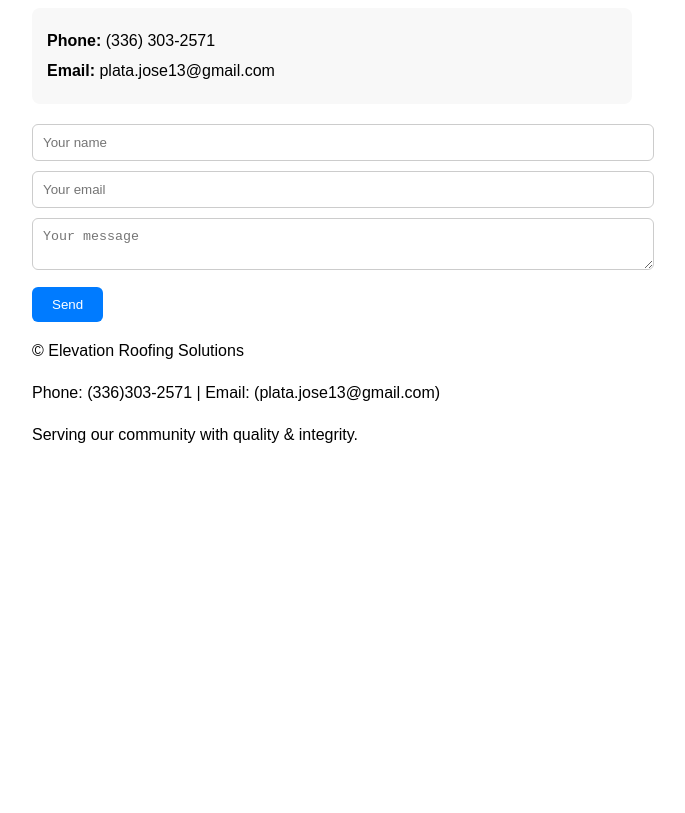
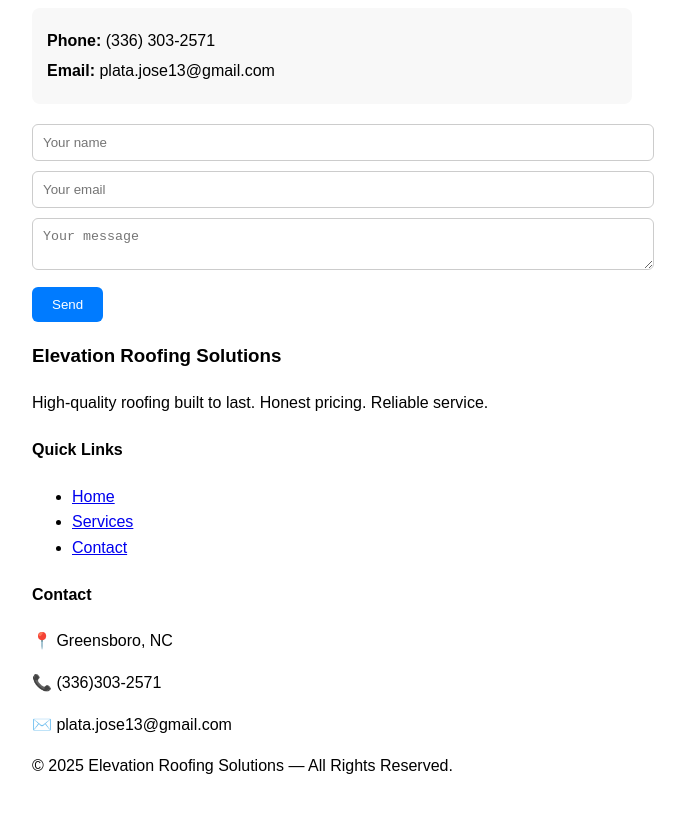
Before and after one commit to gerardojoseplata/elevation-roofing-site, a website: page contact.html in a window 1280 px wide. Shown: the part 105-918 px from the top of the page, without its empty margins (308-993 px from the left). Before the commit the page ends 800 px from the top, so only its background shows below. Drawn offline with Linux system fonts and the light colour scheme.

Commit message:
fixed footer on contact page

```diff
--- a/contact.html
+++ b/contact.html
@@ -55,12 +55,39 @@
         <textarea name="message" placeholder="Your message" required></textarea><br>
         <button type="submit">Send</button>
     </form>
-    <footer id="footer">
-    <div class="footer-content">
-        <p>© Elevation Roofing Solutions</p>
-        <p>Phone: (336)303-2571 | Email: (plata.jose13@gmail.com)</p>
-        <p>Serving our community with quality & integrity.</p>
+<footer class="site-footer">
+  <div class="footer-container">
+
+    <div class="footer-about">
+      <h3>Elevation Roofing Solutions</h3>
+      <p>High-quality roofing built to last. Honest pricing. Reliable service.</p>
     </div>
+
+    <div class="footer-links">
+      <h4>Quick Links</h4>
+      <ul>
+        <li><a href="/">Home</a></li>
+        <li><a href="/services">Services</a></li>
+        <li><a href="/contact">Contact</a></li>
+      </ul>
+    </div>
+
+    <div class="footer-contact">
+      <h4>Contact</h4>
+      <p>📍 Greensboro, NC</p>
+      <p>📞 (336)303-2571</p>
+      <p>✉️ plata.jose13@gmail.com</p>
+    </div>
+
+  </div>
+
+  <div class="footer-bottom">
+    <p>© <span id="year"></span> Elevation Roofing Solutions — All Rights Reserved.</p>
+  </div>
 </footer>
+
+<script>
+  document.getElementById("year").textContent = new Date().getFullYear();
+</script>
 </body>
 </html>
```
